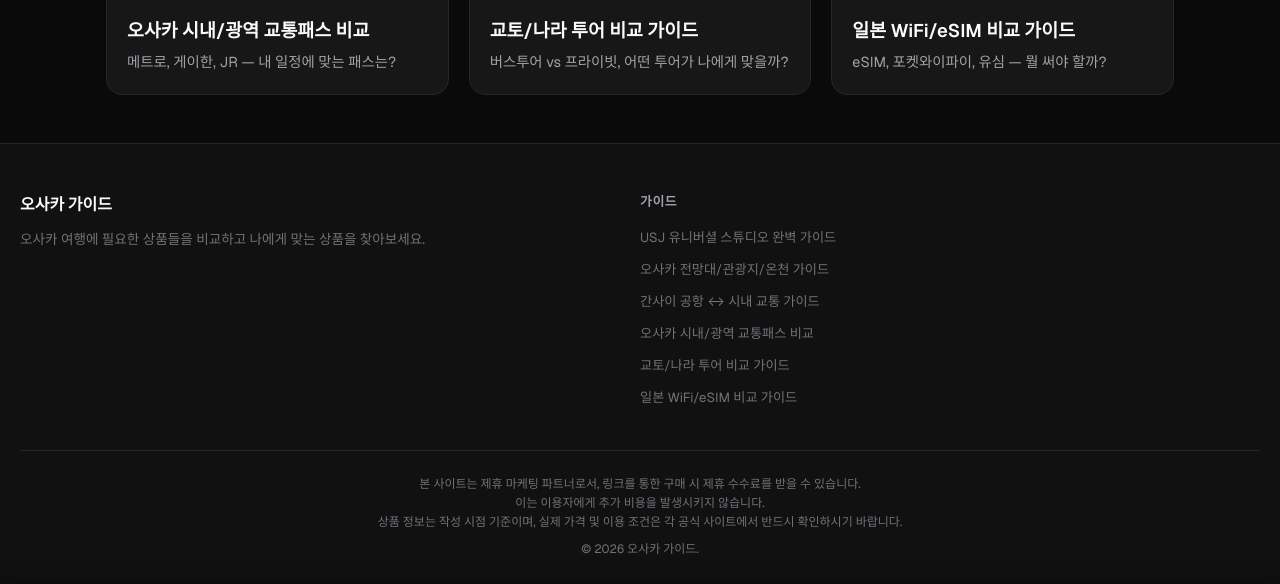
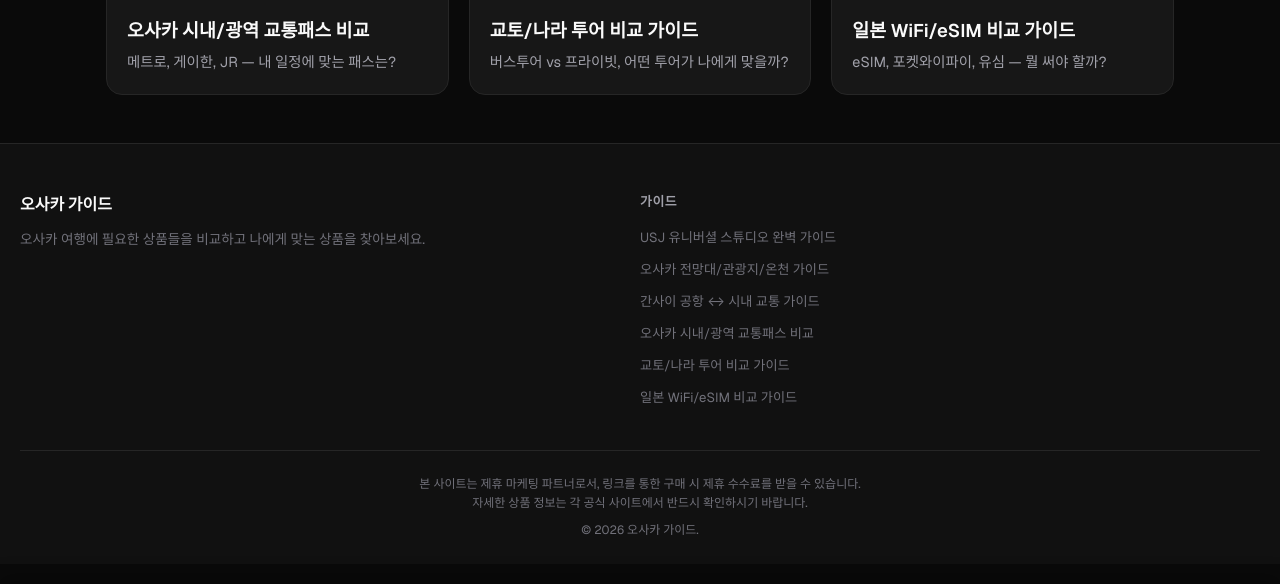
Before and after one commit to dukbong/osaka-travel-guide, a Jekyll site: the page built from pages/index.html, in a window 1280 px wide and 900 px high, scrolled down 474 px, cut to the strip 316-900 px from the top of the window. Built offline with Jekyll 4.4.1, drawn with Linux system fonts in a browser that asks for light colours.

Commit message:
Simplify footer disclosure text

```diff
--- a/_layouts/default.html
+++ b/_layouts/default.html
@@ -120,8 +120,7 @@
       <div class="footer-bottom">
         <div class="footer-disclosure">
           <p>본 사이트는 제휴 마케팅 파트너로서, 링크를 통한 구매 시 제휴 수수료를 받을 수 있습니다.</p>
-          <p>이는 이용자에게 추가 비용을 발생시키지 않습니다.</p>
-          <p>상품 정보는 작성 시점 기준이며, 실제 가격 및 이용 조건은 각 공식 사이트에서 반드시 확인하시기 바랍니다.</p>
+          <p>자세한 상품 정보는 각 공식 사이트에서 반드시 확인하시기 바랍니다.</p>
         </div>
         <p>&copy; {{ 'now' | date: '%Y' }} 오사카 가이드.</p>
       </div>
```
